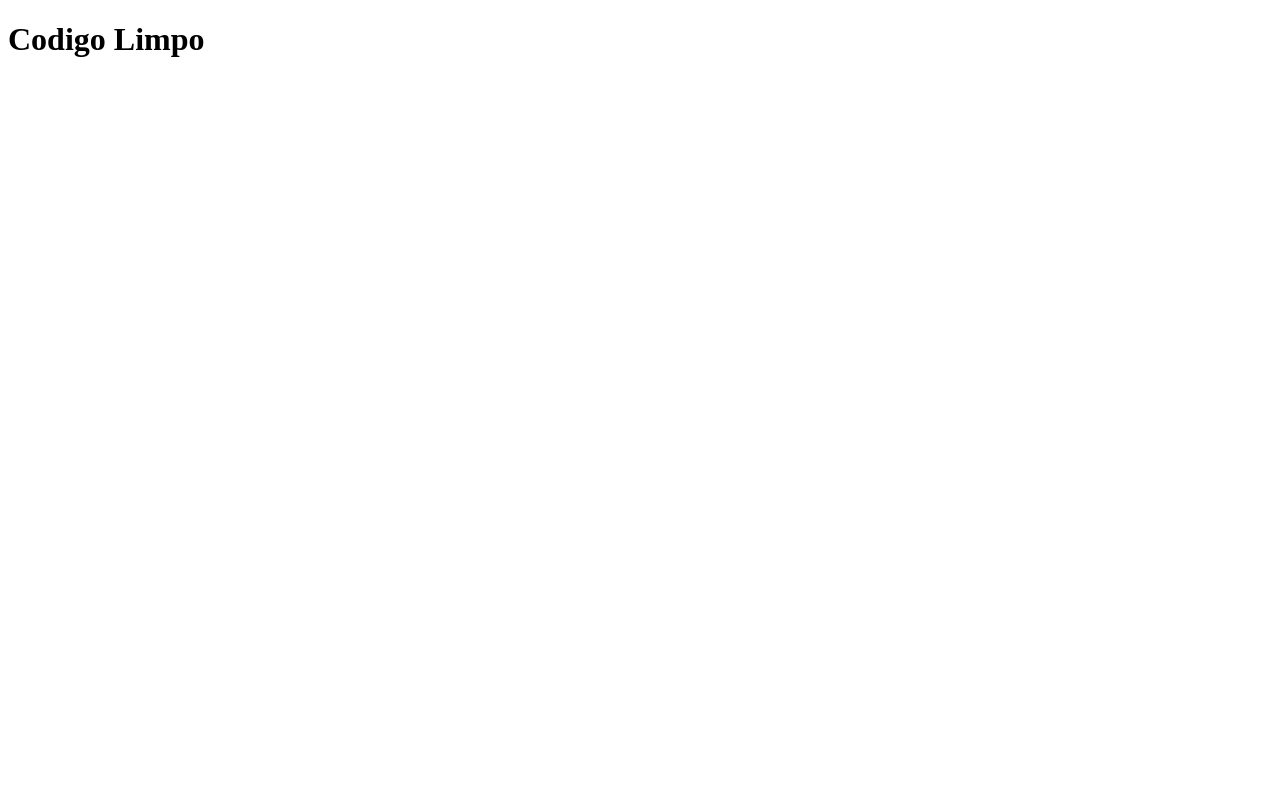
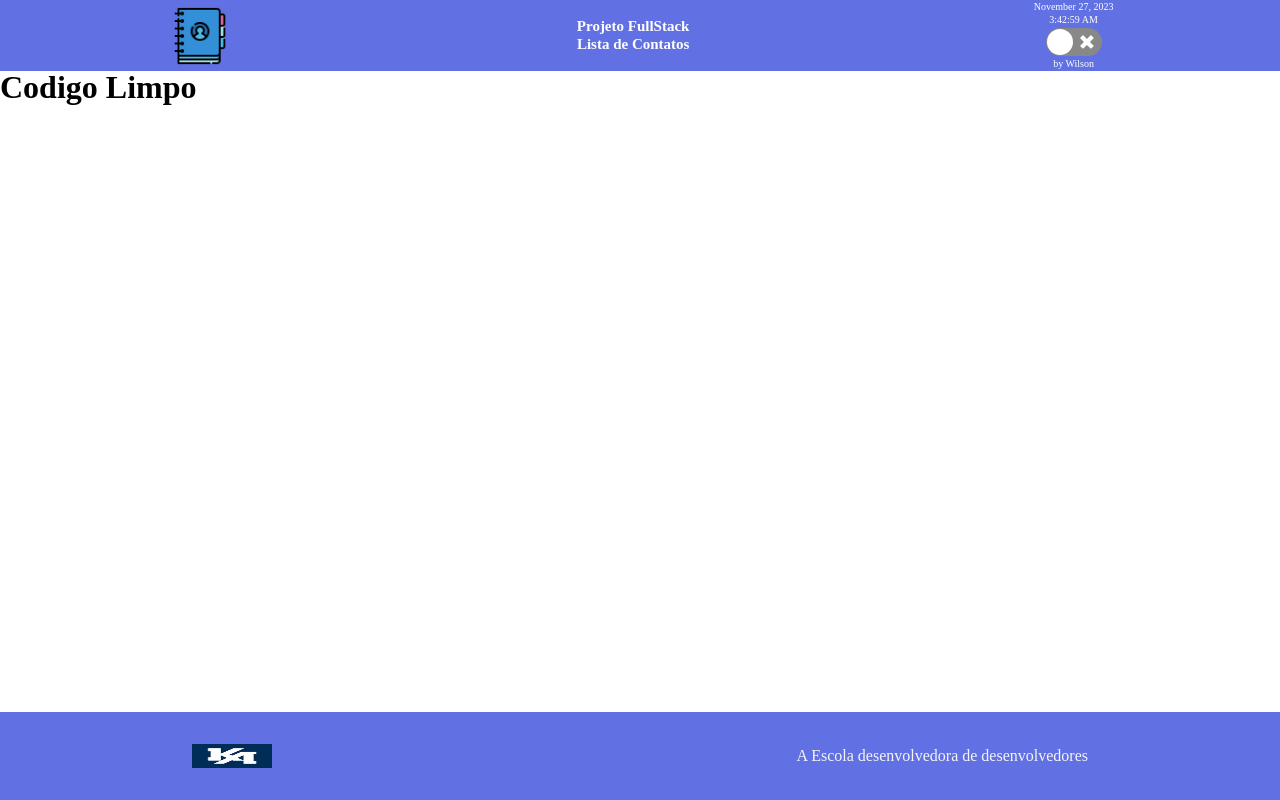
Before and after one commit to Kenzie-Academy-Brasil-Developers/m6_Projeto_FullStack, a React (Vite) app in the folder Front/: page / in a window 1280 px wide. Built offline with nearby package versions, Linux system fonts and the light colour scheme.

Commit message:
front: componente footer e header

```diff
--- a/Front/package.json
+++ b/Front/package.json
@@ -11,7 +11,9 @@
   },
   "dependencies": {
     "react": "^18.2.0",
-    "react-dom": "^18.2.0"
+    "react-dom": "^18.2.0",
+    "react-switch": "^7.0.0",
+    "styled-components": "^6.1.1"
   },
   "devDependencies": {
     "@types/react": "^18.0.28",
--- a/Front/src/App.jsx
+++ b/Front/src/App.jsx
@@ -1,8 +1,19 @@
+import { Footer } from "./components/Footer/index.jsx";
+import { Header } from "./components/Header/index.jsx";
+import { ResetStyles } from "./styles/ResetStyles.js";
+
 export const App = () => {
   return (
     <>
-      <div>
-        <h1>Codigo Limpo</h1>
+      <div
+        style={{ display: "flex", flexDirection: "column", minHeight: "100vh" }}
+      >
+        <ResetStyles />
+        <Header />
+        <div style={{ flex: 1 }}>
+          <h1>Codigo Limpo</h1>
+        </div>
+        <Footer />
       </div>
     </>
   );
--- /dev/null
+++ b/Front/src/components/Footer/index.jsx
@@ -0,0 +1,11 @@
+import { StyledFooter } from "./styles";
+import kenzie from "../../assets/images/kenzie.jpeg";
+
+export const Footer = () => {
+  return (
+    <StyledFooter>
+      <img src={kenzie} alt="Logo Kenzie" />
+      <p>A Escola desenvolvedora de desenvolvedores</p>
+    </StyledFooter>
+  );
+};
--- /dev/null
+++ b/Front/src/components/Footer/styles.js
@@ -0,0 +1,45 @@
+import styled from "styled-components";
+
+export const StyledFooter = styled.footer`
+  display: flex;
+  align-items: center;
+  justify-content: space-between;
+  flex-wrap: wrap;
+  gap: 2rem;
+
+  width: 100%;
+
+  padding-left: 15%;
+  padding-right: 15%;
+  padding-top: 2rem;
+  padding-bottom: 2rem;
+
+  background-color: #6170e3;
+
+  //background-color: var(--color-light-gray);
+
+  img {
+    width: 5rem;
+    height: 1.5rem;
+
+    color: var(--color-black);
+  }
+
+  p {
+    font-size: 1rem;
+
+    text-align: center;
+
+    max-width: 25rem;
+
+    color: whitesmoke;
+  }
+
+  @media (max-width: 43.5rem) {
+    justify-content: center;
+
+    p {
+      max-width: 25rem;
+    }
+  }
+`;
--- /dev/null
+++ b/Front/src/components/Header/index.jsx
@@ -0,0 +1,33 @@
+import logo from "../../assets/images/logo.png";
+import { StyledHeader } from "./styles.js";
+import Switch from "react-switch";
+
+export const Header = () => {
+  const getCurrentDate = () => {
+    const currentDate = new Date();
+    const options = { year: "numeric", month: "long", day: "numeric" };
+    return currentDate.toLocaleDateString(undefined, options);
+  };
+
+  const getCurrentTime = () => {
+    const currentTime = new Date();
+    const options = { hour: "numeric", minute: "numeric", second: "numeric" };
+    return currentTime.toLocaleTimeString(undefined, options);
+  };
+
+  return (
+    <StyledHeader>
+      <img src={logo} alt="Logotipo da Lista de Contatos" />
+      <div>
+        <h4>Projeto FullStack</h4>
+        <h4>Lista de Contatos</h4>
+      </div>
+      <div>
+        <p>{getCurrentDate()}</p>
+        <p>{getCurrentTime()}</p>
+        <Switch />
+        <p>by Wilson</p>
+      </div>
+    </StyledHeader>
+  );
+};
--- /dev/null
+++ b/Front/src/components/Header/styles.js
@@ -0,0 +1,96 @@
+import { styled } from "styled-components";
+
+export const StyledHeader = styled.header`
+  display: flex;
+  gap: 15px;
+  width: 100%;
+  justify-content: space-around;
+  align-items: center;
+  padding: 2px;
+  background-color: #6170e3;
+
+  img {
+    width: 60px;
+    height: 60px;
+    margin: 3px;
+  }
+
+  h4 {
+    color: white;
+    font-size: 15px;
+  }
+
+  p {
+    color: white;
+    font-size: 10px;
+    font-weight: 500;
+  }
+
+  div {
+    display: flex;
+    align-items: center;
+    flex-direction: column;
+    font-weight: 700;
+    gap: 3px;
+  }
+
+  h1 {
+    font-size: 20px;
+    align-self: center;
+    display: flex;
+    align-items: center;
+  }
+
+  span {
+    align-self: center;
+  }
+
+  form {
+    display: flex;
+    width: 100%;
+    align-items: center;
+    justify-content: center;
+    margin-bottom: 10px;
+    gap: 5px;
+
+    input {
+      display: flex;
+      padding: 10px;
+      width: 80%;
+      height: 40px;
+    }
+  }
+
+  p {
+    align-self: center;
+  }
+
+  ol {
+    li {
+      align-self: center;
+      width: 70%;
+      margin-left: 8%;
+      margin-right: 16%;
+
+      button {
+        border: 1px solid #ab1f3e;
+        border-radius: 4px;
+        width: 60px;
+        height: 30px;
+        margin-bottom: 4px;
+        color: #ab1f3e;
+        font-size: 12px;
+
+        &:hover {
+          color: #ffff;
+          background: #ab1f3e;
+        }
+      }
+
+      span {
+        align-self: center;
+        margin-right: 10px;
+      }
+    }
+  }
+`;
--- /dev/null
+++ b/Front/src/styles/ResetStyles.js
@@ -0,0 +1,44 @@
+import { createGlobalStyle } from "styled-components";
+
+export const ResetStyles = createGlobalStyle`
+  * {
+    box-sizing: border-box;
+    padding: 0;
+    margin: 0;
+		font-family: var(--font-family-primary);
+  }
+
+  html{
+  overflow-x: hidden;
+  }
+
+  body {
+    line-height: 1;
+    overflow-x: hidden;
+  }
+
+  button {
+    cursor: pointer;
+    background: transparent;
+    border: none;
+  }
+
+  a {
+    color: unset;
+    text-decoration: none;
+  }
+
+  ul, ol {
+    list-style: none;
+  }
+
+  input {
+    border-radius: 0;
+    border: none;
+    background: transparent;
+  }
+
+  img {
+    max-width: 100%;
+  }
+`;
```
Also changed, not shown: Front/src/assets/images/kenzie.jpeg (added), 1 other file (tests, documents, lock files or other folders).
